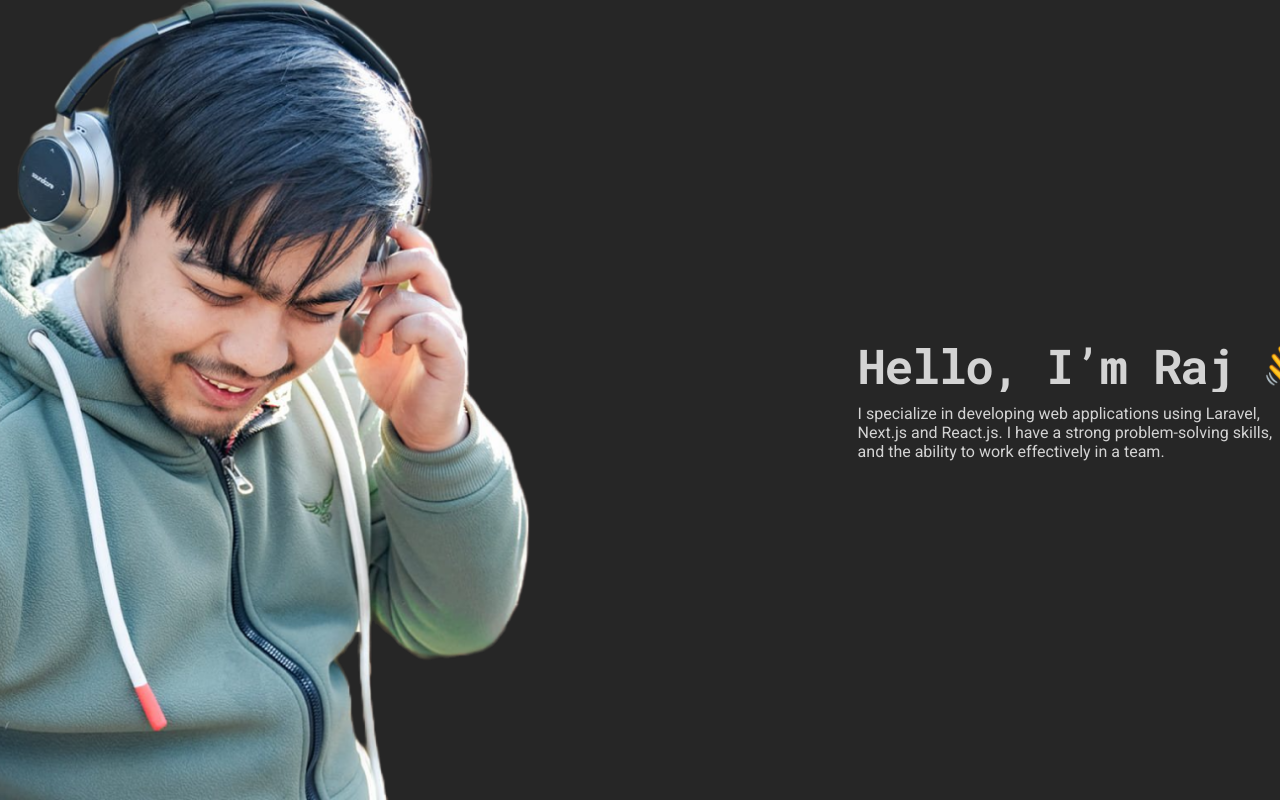
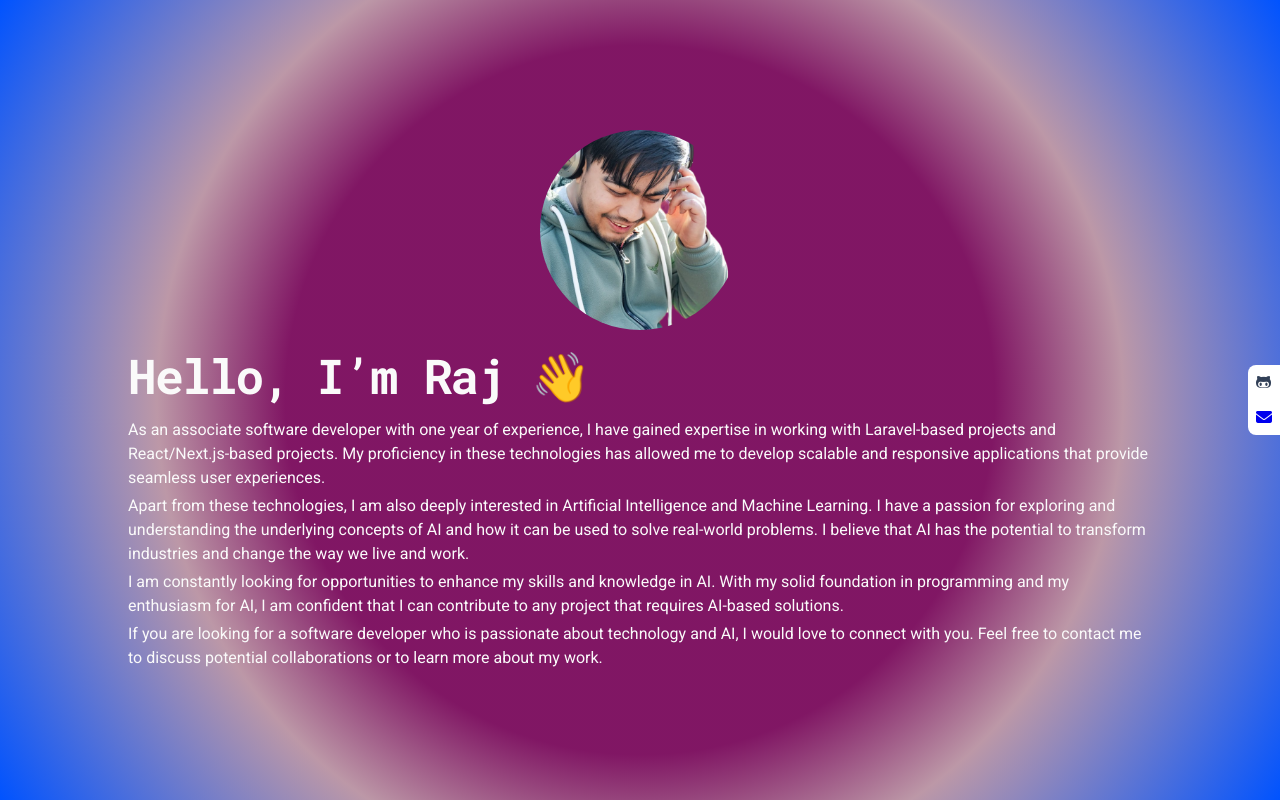
Before and after one commit to dubbyding/my-portfolio, a plain HTML site: page index.html in a window 1280 px wide. Drawn offline with Linux system fonts and the light colour scheme.

Commit message:
Feat:- Content change in hero section and image and background of hero section change

```diff
--- a/assets/css/style.css
+++ b/assets/css/style.css
@@ -1,4 +1,4 @@
-@import url("https://fonts.googleapis.com/css2?family=Roboto+Mono:wght@700&family=Roboto:wght@400;500;700&display=swap");
+@import url('https://fonts.googleapis.com/css2?family=Roboto+Mono:wght@700&family=Roboto:wght@400;500;700&display=swap');
 
 * {
 	padding: 0px;
@@ -8,12 +8,32 @@
 
 	text-decoration: none;
 
-  font-family: "Roboto", sans-serif;
+	font-family: 'Roboto', sans-serif;
 }
 
 body {
-  background-color: #262626;
-  color: #d3d3d3;
+	background: rgb(121, 9, 91);
+	background: -moz-radial-gradient(
+		circle,
+		rgba(121, 9, 91, 0.9450630594034489) 47%,
+		rgba(103, 20, 55, 0.43806025828300066) 64%,
+		rgba(0, 83, 255, 1) 100%
+	);
+	background: -webkit-radial-gradient(
+		circle,
+		rgba(121, 9, 91, 0.9450630594034489) 47%,
+		rgba(103, 20, 55, 0.43806025828300066) 64%,
+		rgba(0, 83, 255, 1) 100%
+	);
+	background: radial-gradient(
+		circle,
+		rgba(121, 9, 91, 0.9450630594034489) 47%,
+		rgba(103, 20, 55, 0.43806025828300066) 64%,
+		rgba(0, 83, 255, 1) 100%
+	);
+	filter: progid:DXImageTransform.Microsoft.gradient(startColorstr="#79095b",endColorstr="#0053ff",GradientType=1);
+
+	color: #fafafa;
 }
 
 @keyframes typing {
@@ -65,43 +85,42 @@ body {
 		padding: 0px;
 	}
 }
-@media only screen and (min-width: 1536px) {
-  .container {
-    max-width: 1536px;
-  }
-}
 
 .hero-section {
 	min-height: 100vh;
 	width: 100%;
 
 	display: flex;
-  justify-content: end;
+	flex-direction: column;
+	justify-content: center;
 	align-items: center;
+	gap: 16px;
+}
 
-  background-image: url("/assets/images/hero.png");
-  background-position: left;
-  background-repeat: no-repeat;
-  background-size: contain;
+.hero-section-image > img {
+	width: 200px;
+	height: 200px;
+
+	border-radius: 100%;
+
+	object-fit: cover;
 }
 
 .hero-header-container {
 	display: flex;
 	flex-direction: column;
 	gap: 12px;
-
-  max-width: 33%;
 }
 
 .hero-header {
-  font-family: "Roboto Mono", monospace;
+	font-family: 'Roboto Mono', monospace;
 
 	font-size: 24px;
 	line-height: 34px;
 	letter-spacing: -0.04em;
-  min-height: fit-content;
 
 	overflow: hidden;
+	min-height: 56px;
 	white-space: nowrap;
 
 	animation: typing 2.5s steps(40, end), blink-caret 2.5s steps(40, end);
@@ -119,4 +138,35 @@ body {
 		line-height: 52px;
 		letter-spacing: -0.04em;
 	}
+	.hero-header-container {
+		max-width: 80%;
 	}
+}
+
+.hero-body {
+	font-size: 16px;
+	line-height: 24px;
+	letter-spacing: 0.04;
+
+	display: flex;
+	flex-direction: column;
+	gap: 4px;
+}
+
+.contact-infos {
+	position: fixed;
+	top: 50%;
+	right: 0;
+	transform: translateY(-50%);
+
+	display: flex;
+	flex-direction: column;
+
+	background: white;
+
+	border-radius: 8px 0 0 8px;
+}
+
+.contact-infos > a {
+	padding: 8px;
+}
--- a/index.html
+++ b/index.html
@@ -2,8 +2,14 @@
 <html lang="en">
 	<head>
 		<meta charset="UTF-8" />
-    <meta http-equiv="X-UA-Compatible" content="IE=edge" />
-    <meta name="viewport" content="width=device-width, initial-scale=1.0" />
+		<meta
+			http-equiv="X-UA-Compatible"
+			content="IE=edge"
+		/>
+		<meta
+			name="viewport"
+			content="width=device-width, initial-scale=1.0"
+		/>
 
 		<link
 			rel="shortcut icon"
@@ -11,22 +17,77 @@
 			type="image/x-icon"
 		/>
 
-    <link rel="stylesheet" href="./assets/css/style.css" />
-
+		<link
+			rel="stylesheet"
+			href="./assets/css/style.css"
+		/>
+		<script
+			src="https://kit.fontawesome.com/fe94ba0c37.js"
+			crossorigin="anonymous"
+		></script>
 		<title>Raj Maharjan's Portfolio</title>
 	</head>
 	<body>
 		<main class="container">
 			<div class="hero-section">
-        <div class="hero-header-container">
+				<div class="hero-section-image">
+					<img
+						src="assets/images/hero.png"
+						alt="Raj Maharjan's Photo"
+						width="24px"
+						height="24px"
+					/>
+				</div>
+				<section class="hero-header-container">
 					<h1 class="hero-header">Hello, I’m Raj 👋</h1>
-          <p class="hero-body">
-            I specialize in developing web applications using Laravel, Next.js
-            and React.js. I have a strong problem-solving skills, and the
-            ability to work effectively in a team.
+					<article class="hero-body">
+						<p>
+							As an associate software developer with one year of experience, I
+							have gained expertise in working with Laravel-based projects and
+							React/Next.js-based projects. My proficiency in these technologies
+							has allowed me to develop scalable and responsive applications
+							that provide seamless user experiences.
 						</p>
-        </div>
+						<p>
+							Apart from these technologies, I am also deeply interested in
+							Artificial Intelligence and Machine Learning. I have a passion for
+							exploring and understanding the underlying concepts of AI and how
+							it can be used to solve real-world problems. I believe that AI has
+							the potential to transform industries and change the way we live
+							and work.
+						</p>
+						<p>
+							I am constantly looking for opportunities to enhance my skills and
+							knowledge in AI. With my solid foundation in programming and my
+							enthusiasm for AI, I am confident that I can contribute to any
+							project that requires AI-based solutions.
+						</p>
+						<p>
+							If you are looking for a software developer who is passionate
+							about technology and AI, I would love to connect with you. Feel
+							free to contact me to discuss potential collaborations or to learn
+							more about my work.
+						</p>
+					</article>
+				</section>
 			</div>
 		</main>
+		<section class="contact-infos">
+			<a
+				href="https://github.com/dubbyding"
+				target="_blank"
+			>
+				<i
+					class="fa-brands fa-github-alt"
+					style="color: #324057"
+				></i>
+			</a>
+			<a
+				href="mailto:rmaharjan.rm90@gmail.com"
+				target="_blank"
+			>
+				<i class="fa-solid fa-envelope"></i>
+			</a>
+		</section>
 	</body>
 </html>
```
Also changed, not shown: assets/images/favicon.ico. Lines whose indentation alone changed are shown as unchanged.
